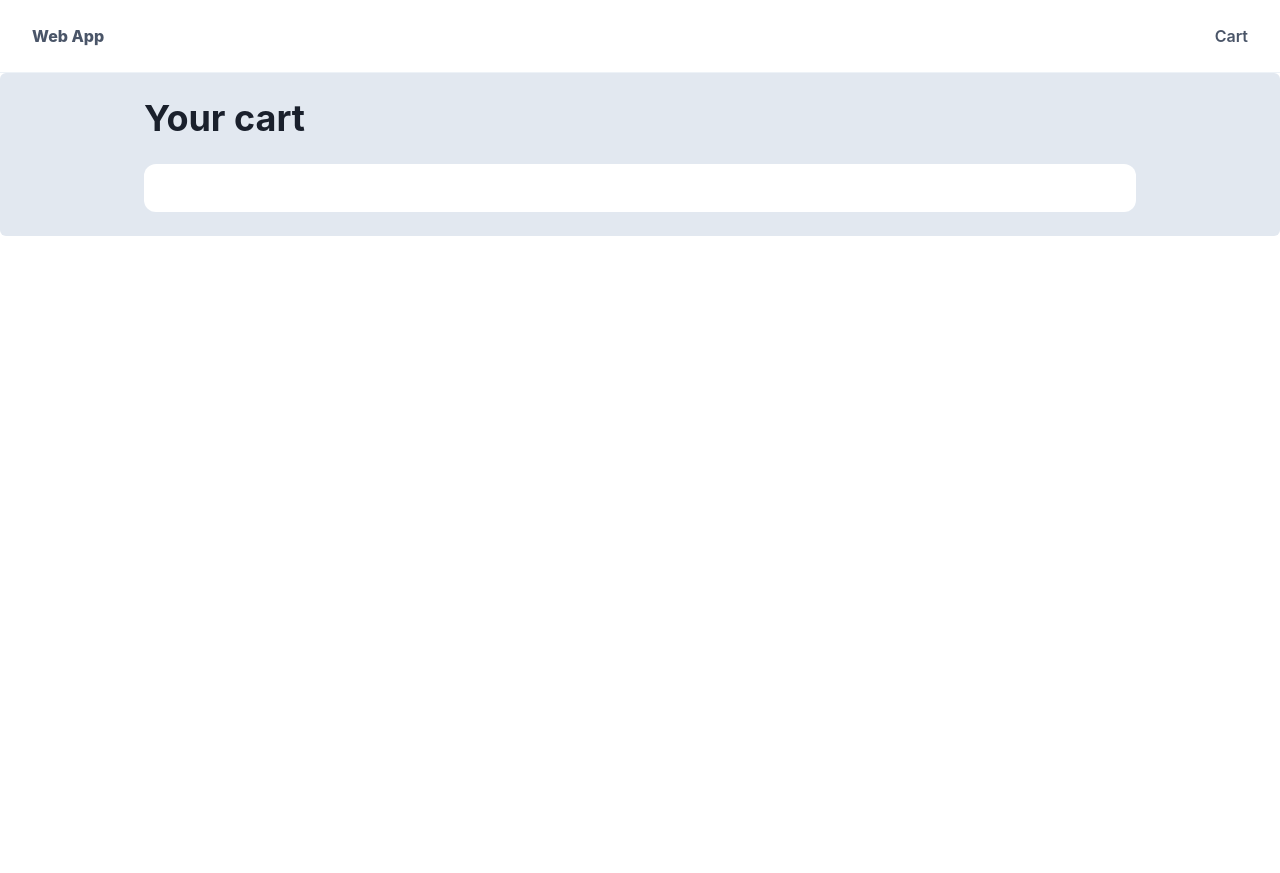
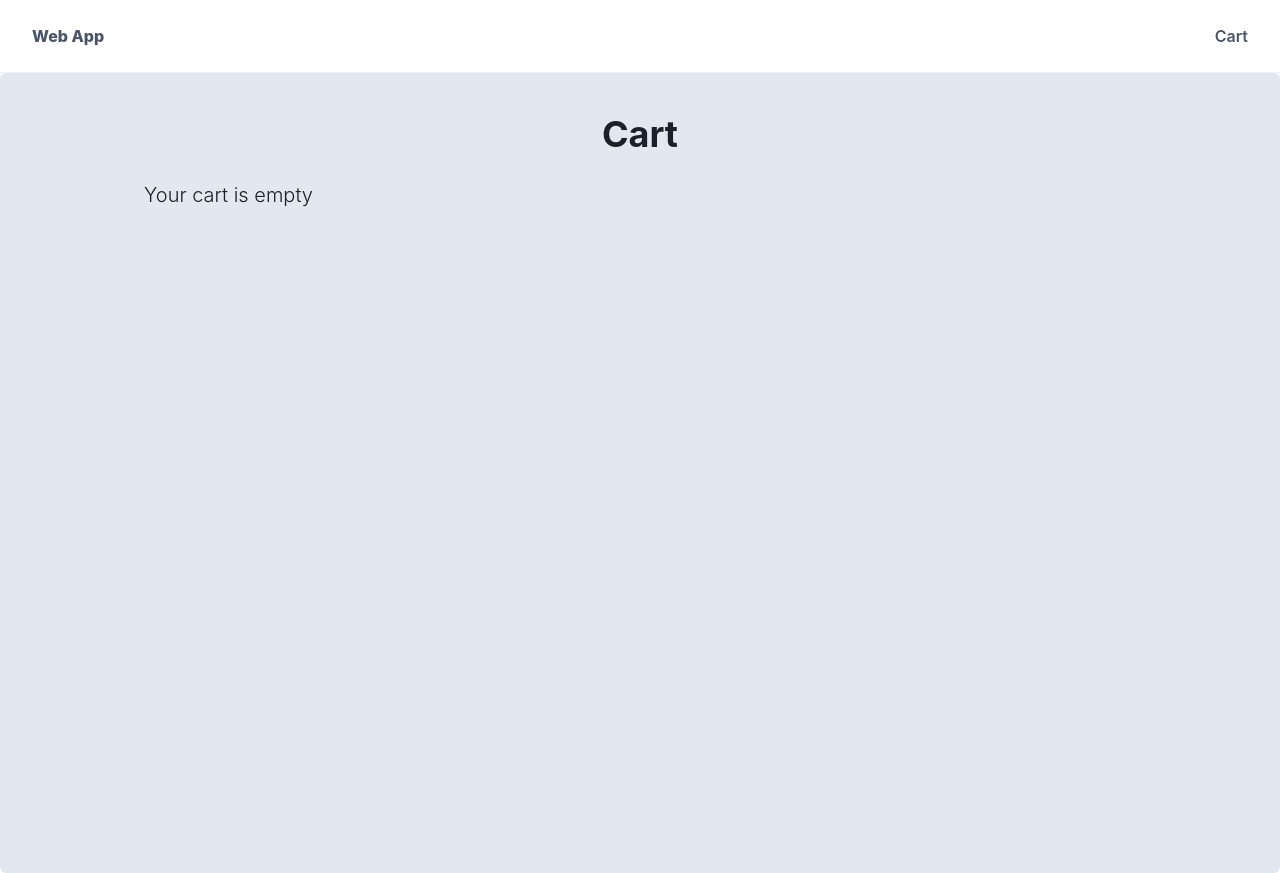
Before and after one commit to flnx/react-redux-example, a React (Vite) app: page /cart in a window 1280 px wide. Before the commit the page ends 800 px from the top, so only its background shows below. Built offline with nearby package versions, Linux system fonts and the light colour scheme.

Commit message:
adding styles to the cart items

```diff
--- a/src/features/cart/CartItem.tsx
+++ b/src/features/cart/CartItem.tsx
@@ -8,14 +8,21 @@ import {
   CardFooter,
   Button,
   ButtonGroup,
+  NumberInput,
+  NumberInputField,
+  NumberInputStepper,
+  NumberIncrementStepper,
+  NumberDecrementStepper,
 } from '@chakra-ui/react';
 
 import type { TCartItem } from './CartType';
 import { useDispatch } from 'react-redux';
 import { deleteFromCart } from './cartSlice';
+import { useState } from 'react';
 
 export const CartItem = ({ cartItem }: { cartItem: TCartItem }) => {
   const { description, imageUrl, inStock, name, price, quantity } = cartItem;
+  const [newQ, setNewQ] = useState(quantity);
   const dispatch = useDispatch();
 
   const deleteFromCartHandler = () => {
@@ -33,22 +40,22 @@ export const CartItem = ({ cartItem }: { cartItem: TCartItem }) => {
       <Image
         objectFit="cover"
         maxW={{ base: '100%' }}
-        width={{ sm: '160px', md: '250px', lg: '250px' }}
-        height={{ sm: '160px', md: 'auto' }}
-        aspectRatio={{ base: '16 / 9', md: '4 / 4' }}
+        width={{ sm: '120px', md: '250px', lg: '250px' }}
+        height={{ base: '200px', sm: '120px', md: 'auto' }}
+        aspectRatio={{ base: '16 / 9', md: '4 / 3' }}
         src={imageUrl}
         alt="Caffe Latte"
         rounded="xl"
       />
 
-      <Stack>
+      <Stack width="100%">
         <CardBody>
           <Heading size="md">{name}</Heading>
 
           <Text py={{ lg: 2 }}>{description}</Text>
         </CardBody>
 
-        <CardFooter>
+        <CardFooter justifyContent="space-between" gap="0.5rem">
           <ButtonGroup>
             <Button variant="solid" colorScheme="blue">
               Buy
@@ -62,6 +69,15 @@ export const CartItem = ({ cartItem }: { cartItem: TCartItem }) => {
               Remove
             </Button>
           </ButtonGroup>
+          <NumberInput size="md" maxW={24} value={newQ} min={0} onChange={(val) => {
+            setNewQ(+val)
+          }}>
+            <NumberInputField />
+            <NumberInputStepper>
+              <NumberIncrementStepper />
+              <NumberDecrementStepper />
+            </NumberInputStepper>
+          </NumberInput>
         </CardFooter>
       </Stack>
     </Card>
--- a/src/features/cart/CartItems.tsx
+++ b/src/features/cart/CartItems.tsx
@@ -1,10 +1,18 @@
 import { useSelector } from 'react-redux';
 import type { RootState } from 'src/store/store';
 import { CartItem } from './CartItem';
-import { Divider, Flex } from '@chakra-ui/react';
+import { Box, Divider, Flex, Text } from '@chakra-ui/react';
 
 export const CartItems = () => {
   const cartItems = useSelector((state: RootState) => state.cart);
+
+  if (cartItems.length === 0) {
+    return (
+      <Box>
+        <Text fontSize="1.25rem" fontWeight={300}>Your cart is empty</Text>
+      </Box>
+    );
+  }
 
   return (
     <Flex
--- a/src/features/products/Product.tsx
+++ b/src/features/products/Product.tsx
@@ -27,7 +27,7 @@ export const Product = ({ productData }: ProductProps) => {
   const handleAddToCard = () => {
     addToCartDispatcher(productData);
     toast({
-      title: name + ' has been added to your cart',
+      title: 'A new product has been added to your cart',
       status: 'success',
       duration: 1500,
       isClosable: true,
--- a/src/layout.tsx
+++ b/src/layout.tsx
@@ -5,7 +5,9 @@ export const Layout = () => {
   return (
     <>
       <Navbar />
-      <main>
+      <main
+        style={{ display: 'flex', flexDirection: 'column', minHeight: '100vh' }}
+      >
         <Outlet />
       </main>
     </>
--- a/src/pages/Cart.tsx
+++ b/src/pages/Cart.tsx
@@ -1,12 +1,18 @@
 import { Box, Container, Heading } from '@chakra-ui/react';
 import { CartItems } from 'src/features/cart/CartItems';
 
-export const Cart = () => {
+export const CartPage = () => {
   return (
-    <Box backgroundColor="gray.200" rounded="md" p="1.5rem">
+    <Box
+      backgroundColor="gray.200"
+      rounded="md"
+      p={{ md: '1.5rem' }}
+      minH="100vh"
+    >
       <Container maxW="5xl">
-        <Heading pb="1.5rem">Your cart</Heading>
-
+        <Heading pb="1.5rem" style={{ textAlign: 'center', marginTop: "1rem" }}>
+          Cart
+        </Heading>
         <CartItems />
       </Container>
     </Box>
--- a/src/routes/root.tsx
+++ b/src/routes/root.tsx
@@ -1,7 +1,7 @@
 import { createRoutesFromElements, createBrowserRouter, Route } from 'react-router-dom';
 
 import { HomePage } from 'src/pages/Home';
-import { Cart } from 'src/pages/Cart';
+import { CartPage } from 'src/pages/Cart';
 import { Layout } from 'src/layout';
 
 export const router = createBrowserRouter(
@@ -12,7 +12,7 @@ export const router = createBrowserRouter(
       errorElement={<div>Something went wrong</div>}
     >
       <Route index element={<HomePage />} />
-      <Route path="cart" element={<Cart />} />
+      <Route path="cart" element={<CartPage />} />
     </Route>
   )
 );
```
